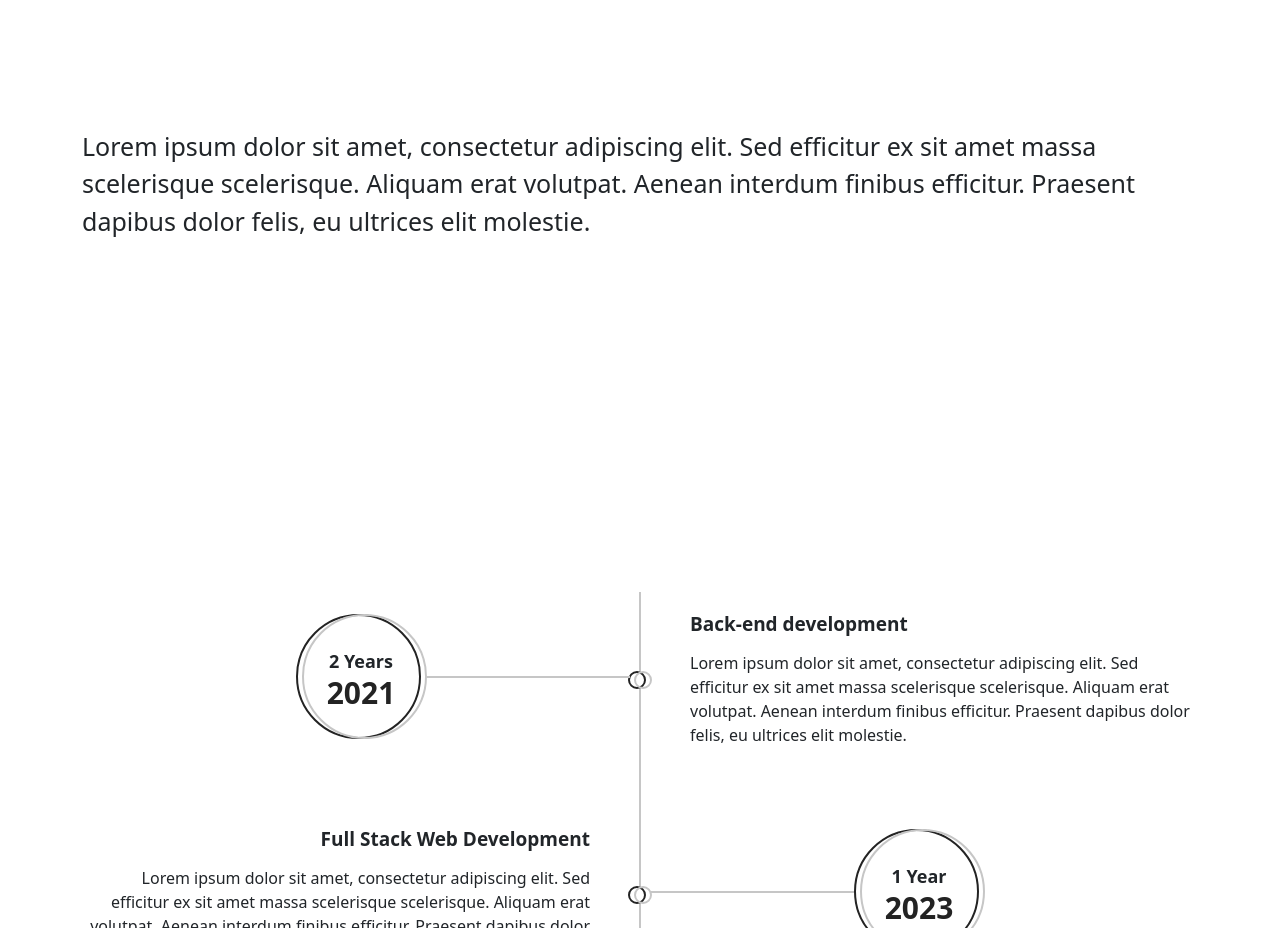
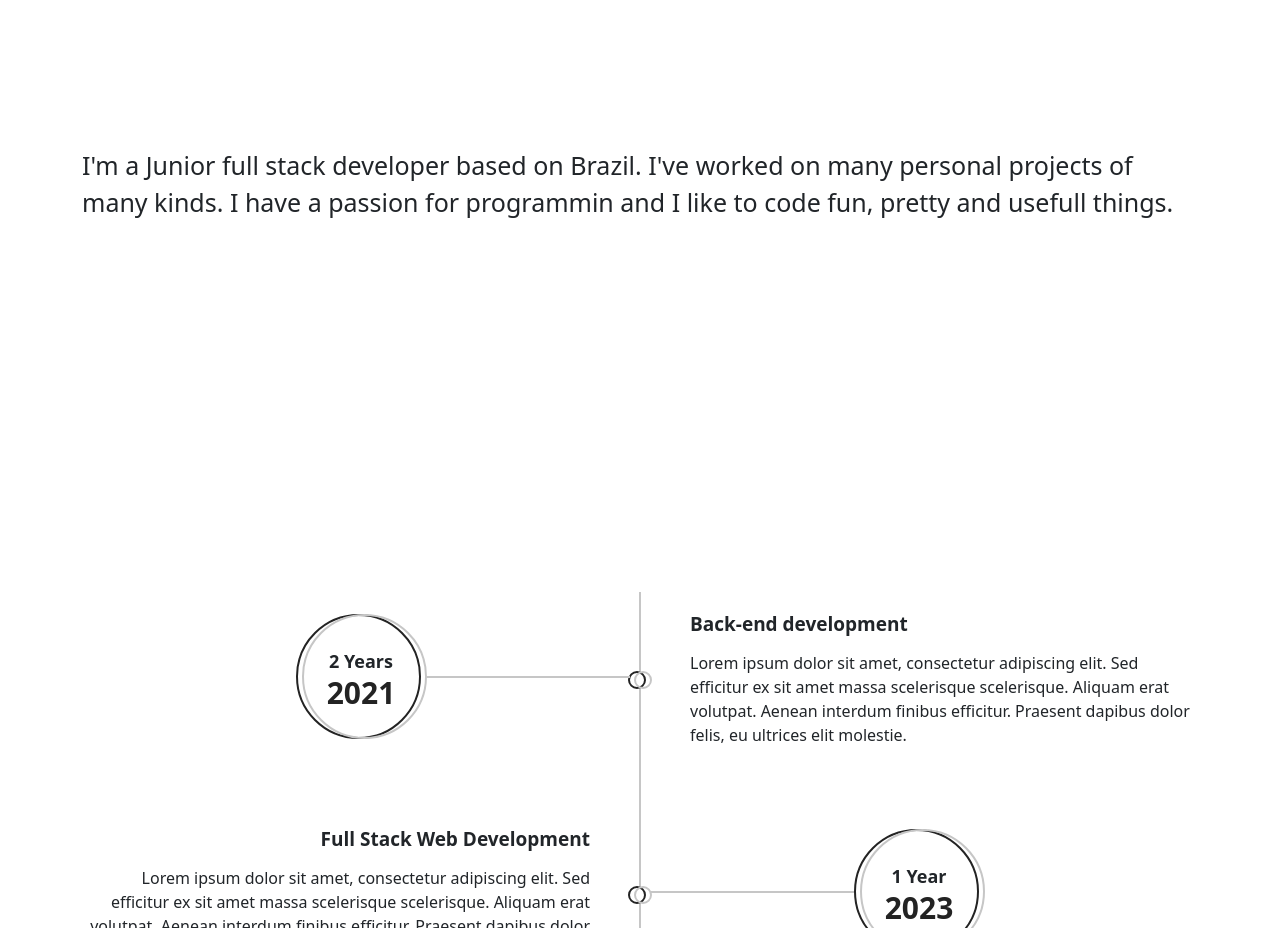
Before and after one commit to R4PTOR-C/PORTFOLIO, a React (Create React App) app: page / in a window 1280 px wide. Shown: the part 1120-2048 px from the top of the page. Built offline with nearby package versions, Linux system fonts and the light colour scheme.

Commit message:
Pronto para primeiro deploy

```diff
--- a/src/App.css
+++ b/src/App.css
@@ -7,12 +7,13 @@
 }
 
 body {
-
-
+  scroll-behavior: smooth;
 }
 
 /***************************************NAVBAR***************************************/
-
+.smooth-scroll {
+  scroll-behavior: smooth;
+}
 
 
 .navbar-nav > li > a.active, .navbar-nav > li > a.active:focus{
@@ -104,6 +105,3 @@ nav ul li {
   align-items: center;
   height: 100vh;
 }
-
-
-/***************************************Experience***************************************/
--- a/src/App.js
+++ b/src/App.js
@@ -1,4 +1,5 @@
-import React from 'react';
+import React, { useEffect } from 'react'; // Import useEffect from 'react'
+
 import ReactDOM from "react-dom/client";
 import 'bootstrap/dist/css/bootstrap.min.css';
 import 'bootstrap/dist/css/bootstrap.css';
@@ -15,6 +16,11 @@ import $ from 'jquery';
 
 
 function App() {
+    useEffect(() => {
+        // Add the smooth-scroll class to the body
+        document.body.classList.add('smooth-scroll');
+    }, []);
+
   return (
      <>
          <Navbar/>
@@ -25,5 +31,6 @@ function App() {
      </>
   );
 }
+document.body.classList.add('smooth-scroll');
 
 export default App;
--- a/src/components/About.js
+++ b/src/components/About.js
@@ -4,10 +4,9 @@ const About = () =>{
     return(
         <div id="about-section" className="about-wraper">
             <div className="container">
-                <p className="aboutPara">Lorem ipsum dolor sit amet, consectetur adipiscing elit. Sed
-                    efficitur ex sit amet massa scelerisque scelerisque. Aliquam erat
-                    volutpat. Aenean interdum finibus efficitur. Praesent dapibus dolor
-                    felis, eu ultrices elit molestie.</p>
+                <p className="aboutPara">I'm a Junior full stack developer based on Brazil.
+                I've worked on many personal projects of many kinds. I have a passion for programmin
+                and I like to code fun, pretty and usefull things.</p>
             </div>
         </div>
     )
--- a/src/components/Navbar.js
+++ b/src/components/Navbar.js
@@ -3,17 +3,10 @@ import $ from 'jquery';
 
 
 const Navbar = () => {
-    function scrollToExperience() {
-        $('html, body').animate({
-            scrollTop: $('#experience-section').offset().top
-        }, 500); // Tempo de animação em milissegundos (1 segundo no exemplo)
-    }
 
-    function scrollToAbout() {
-        $('html, body').animate({
-            scrollTop: $('#about-section').offset().top
-        }, 500); // Tempo de animação em milissegundos (1 segundo no exemplo)
-    }
+
+
+
 
     return(
 
@@ -34,10 +27,10 @@ const Navbar = () => {
                                 <a className="nav-link" aria-current="page" href="#">Home</a>
                             </li>
                             <li className="nav-item active">
-                                <a className="nav-link" aria-current="page" onClick={scrollToAbout}>About</a>
+                                <a className="nav-link" aria-current="page" href="#about-section">About</a>
                             </li>
                             <li className="nav-item active">
-                                <a className="nav-link" aria-current="page" onClick={scrollToExperience}> Experience</a>
+                                <a className="nav-link" href="#experience-section">Experience</a>
                             </li>
                             <li className="nav-item active">
                                 <a className="nav-link" aria-current="page" href="#">Projects</a>
```
